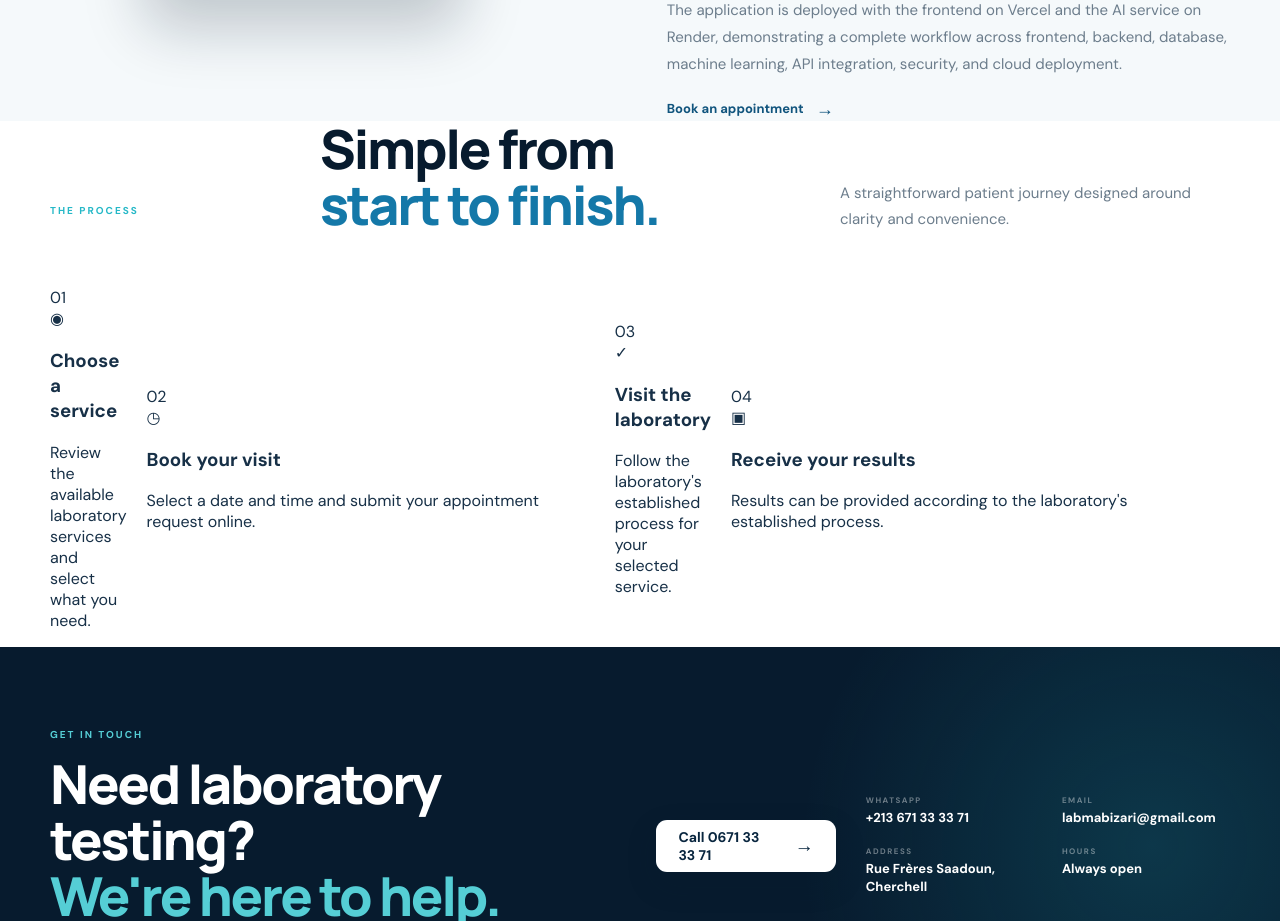
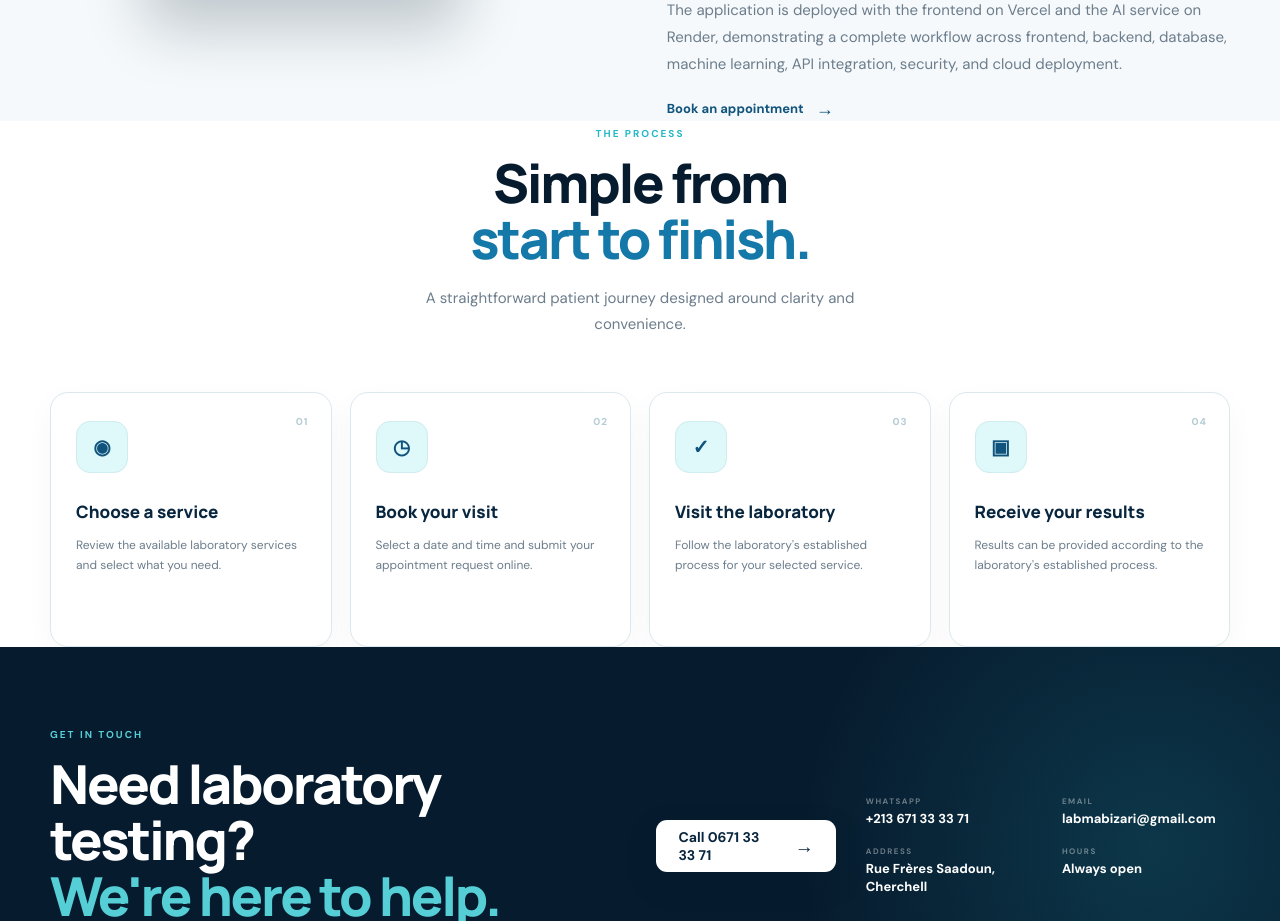
Before and after one commit to XenosPro/al-azhar-medical-lab, a React (Vite) app: page / in a window 1280 px wide. Shown: the part 2092-3013 px from the top of the page. Built offline with nearby package versions, Linux system fonts and the light colour scheme; no server answers.

Commit message:
Improve process section card alignment

```diff
--- a/src/App.css
+++ b/src/App.css
@@ -1093,14 +1093,23 @@ a {
   background: white;
 }
 
-.center-heading {
-  max-width: 650px;
-  margin: 0 auto 65px;
+.process-section .section-heading.centered {
+  display: block;
+  max-width: 680px;
+  margin: 0 auto 55px;
   text-align: center;
 }
 
-.center-heading p {
-  max-width: 490px;
+.process-section .section-heading.centered .section-label {
+  margin-bottom: 15px;
+}
+
+.process-section .section-heading.centered h2 {
+  margin: 0;
+}
+
+.process-section .section-heading.centered > p {
+  max-width: 500px;
   margin: 20px auto 0;
   color: var(--muted);
   font-size: 15px;
@@ -1109,57 +1118,76 @@ a {
 
 .process-grid {
   display: grid;
-  grid-template-columns: 1fr auto 1fr auto 1fr auto 1fr;
-  gap: 20px;
-  align-items: center;
+  grid-template-columns: repeat(4, minmax(0, 1fr));
+  gap: 18px;
+  align-items: stretch;
 }
 
-.process-step {
+.process-card {
   position: relative;
-  min-height: 250px;
-  padding: 28px 23px;
+  min-height: 255px;
+  padding: 28px 25px 25px;
   border: 1px solid var(--border);
-  border-radius: 17px;
+  border-radius: 18px;
+  background: white;
+  box-shadow: 0 10px 30px rgba(7, 27, 46, 0.035);
+  transition:
+    transform 0.25s ease,
+    border-color 0.25s ease,
+    box-shadow 0.25s ease;
 }
 
-.step-number {
+.process-card:hover {
+  transform: translateY(-5px);
+  border-color: #b9dce5;
+  box-shadow: 0 18px 40px rgba(7, 27, 46, 0.08);
+}
+
+.process-card > span:first-child {
   position: absolute;
   top: 22px;
   right: 22px;
   color: #b5cbd5;
-  font-size: 9px;
+  font-size: 10px;
+  font-weight: 800;
+  letter-spacing: 1px;
+}
+
+.process-icon {
+  width: 52px;
+  height: 52px;
+  display: grid;
+  place-items: center;
+  margin-bottom: 28px;
+  border: 1px solid #cfecef;
+  border-radius: 14px;
+  background: var(--cyan-light);
+  color: var(--blue-700);
+  font-size: 20px;
+  font-weight: 700;
+}
+
+.process-card h3 {
+  margin: 0 0 11px;
+  color: var(--blue-900);
+  font-family: 'Manrope', sans-serif;
+  font-size: 17px;
+  line-height: 1.3;
   font-weight: 800;
 }
 
-.step-icon {
-  width: 48px;
-  height: 48px;
-  display: grid;
-  place-items: center;
-  margin-bottom: 30px;
-  border-radius: 13px;
-  background: #edf8fa;
-  font-size: 20px;
-}
-
-.process-step h3 {
-  margin: 0 0 10px;
-  color: var(--blue-900);
-  font-family: 'Manrope', sans-serif;
-  font-size: 16px;
-  font-weight: 800;
-}
-
-.process-step p {
+.process-card p {
+  max-width: 250px;
   margin: 0;
   color: var(--muted);
   font-size: 12px;
   line-height: 1.7;
 }
 
-.process-connector {
-  color: #9bbbc7;
-  font-size: 22px;
+@media (max-width: 1000px) {
+  .process-grid {
+    grid-template-columns: repeat(2, minmax(0, 1fr));
+  }
 }
 
 /* ---------- CTA ---------- */
```
